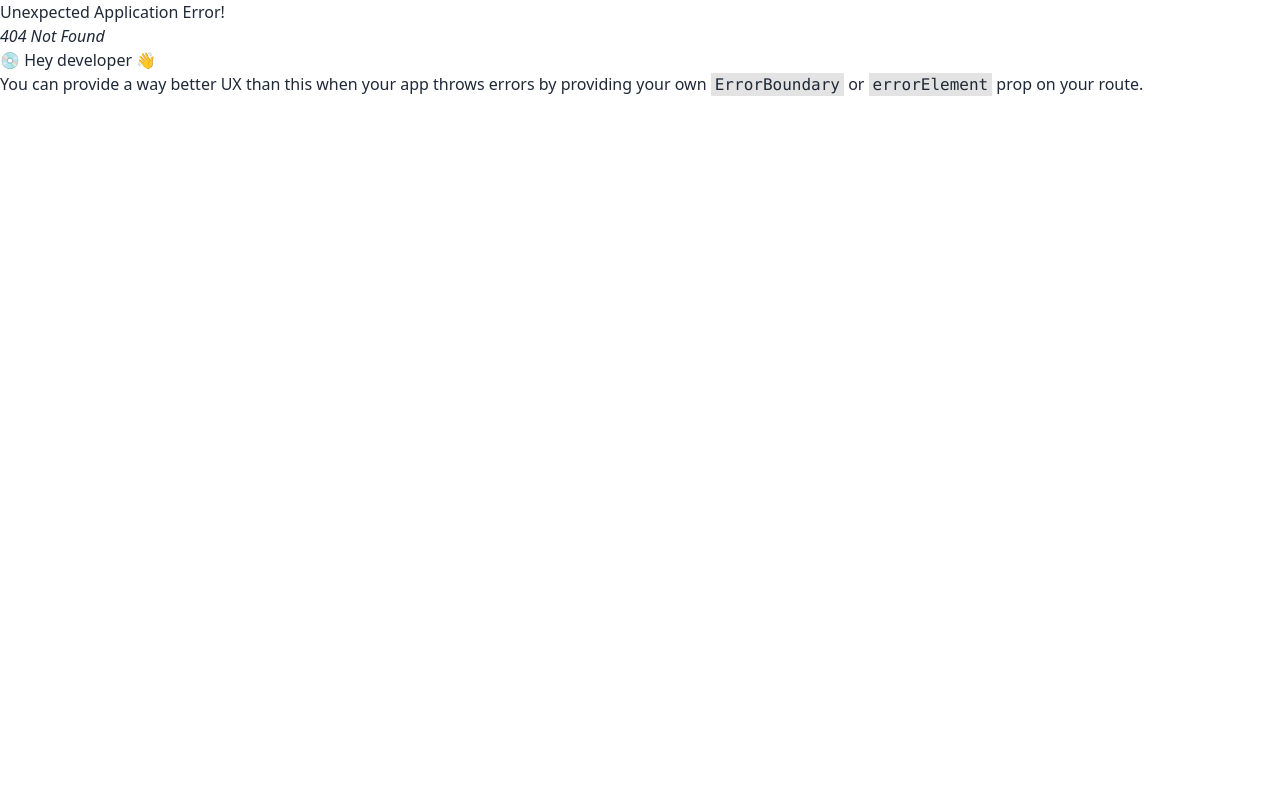
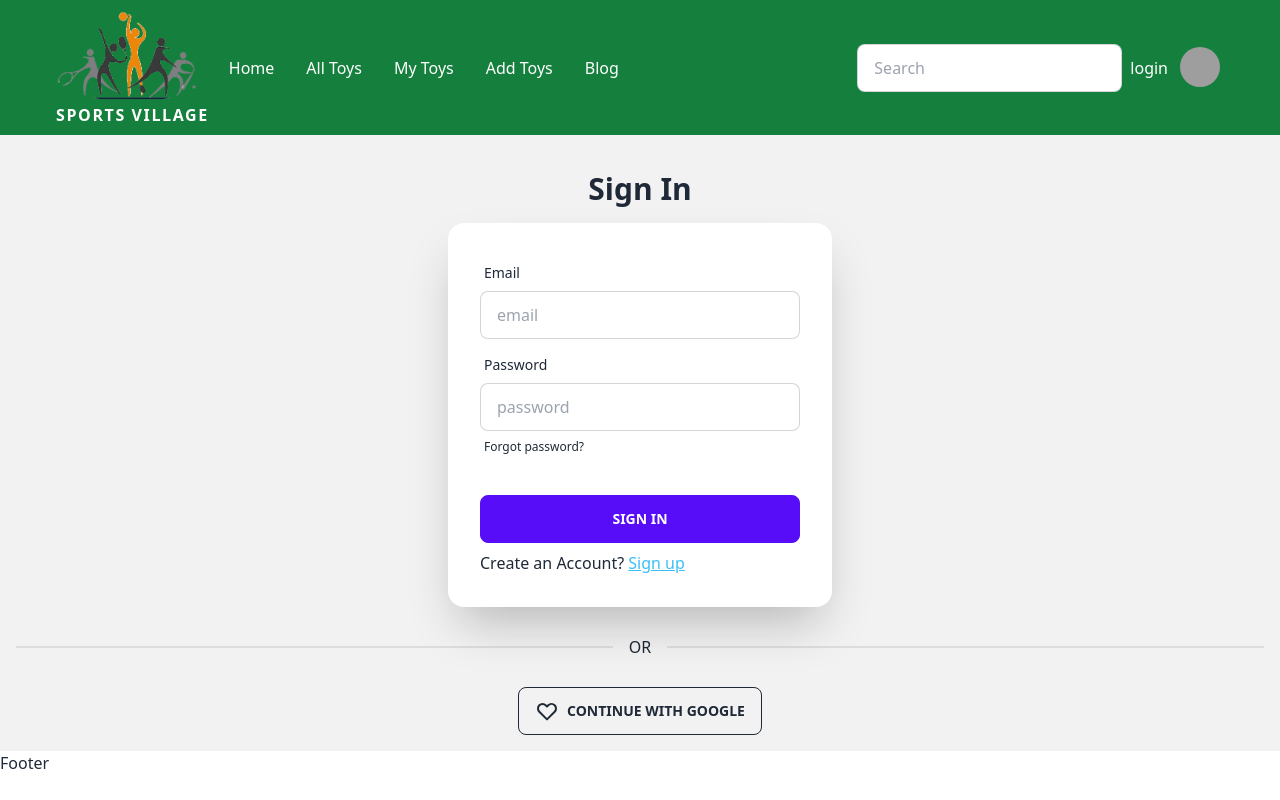
Before and after one commit to delowar-prog/sportsvillage-client, a React (Vite) app: page /login in a window 1280 px wide. Before the commit this address had no page. Built offline with nearby package versions, Linux system fonts and the light colour scheme; no server answers; grey boxes are pictures that could not be loaded.

Commit message:
Login page design done

```diff
--- a/src/main.jsx
+++ b/src/main.jsx
@@ -3,11 +3,14 @@ import ReactDOM from 'react-dom/client'
 import './index.css'
 import { RouterProvider } from "react-router-dom";
 import router from './routes/routes.jsx';
+import AuthProviders from './providers/AuthProviders';
 
 ReactDOM.createRoot(document.getElementById('root')).render(
   <div>
     <React.StrictMode>
-      <RouterProvider router={router} />
+      <AuthProviders>
+        <RouterProvider router={router} />
+      </AuthProviders>
     </React.StrictMode>
   </div>
 )
--- a/src/pages/Home/Category/Category.jsx
+++ b/src/pages/Home/Category/Category.jsx
@@ -1,11 +1,66 @@
 import React from 'react'
-
+import { Tab, Tabs, TabList, TabPanel } from 'react-tabs';
 const Category = () => {
-  return (
-    <div>
-
-    </div>
-  )
+    return (
+        <div className='px-14 bg-current'>
+        <h1 className='text-3xl font-bold text-center text-white uppercase py-8'>Shop by category</h1>
+        <Tabs forceRenderTabPanel defaultIndex={1}>
+        <TabList className="border-b-2 border-indigo-600">
+          <Tab className="btn btn-info btn-outline rounded-none border-0">Cricket</Tab>
+          <Tab className="btn btn-info btn-outline rounded-none border-0">Football</Tab>
+          <Tab className="btn btn-info btn-outline rounded-none border-0">Batmintone</Tab>
+        </TabList>
+        <TabPanel>
+          <Tabs forceRenderTabPanel>
+            <TabList>
+              <Tab>Cricket Bat</Tab>
+              <Tab>Cricket Ball</Tab>
+            </TabList>
+            <TabPanel>
+              <p>Middle child and eldest daughter of Homer and Marge; sister of Bart and Maggie.</p>
+              <img src="https://upload.wikimedia.org/wikipedia/en/thumb/e/ec/Lisa_Simpson.png/200px-Lisa_Simpson.png" alt="Lisa Simpson" />
+            </TabPanel>
+            <TabPanel>
+              <p>Youngest child and daughter of Homer and Marge; sister of Bart and Lisa.</p>
+              <img src="https://upload.wikimedia.org/wikipedia/en/thumb/9/9d/Maggie_Simpson.png/223px-Maggie_Simpson.png" alt="Maggie Simpson" />
+            </TabPanel>
+          </Tabs>
+        </TabPanel>
+        <TabPanel>
+          <Tabs forceRenderTabPanel>
+            <TabList>
+              <Tab>Ball</Tab>
+              <Tab>Shuse</Tab>
+            </TabList>
+            <TabPanel>
+              <p>Protagonist, from the 20th Century. Delivery boy. Many times great-uncle to Professor Hubert Farnsworth. Suitor of Leela.</p>
+              <img src="https://upload.wikimedia.org/wikipedia/en/thumb/2/28/Philip_Fry.png/175px-Philip_Fry.png" alt="Philip J. Fry" />
+            </TabPanel>
+            <TabPanel>
+              <p>Mutant cyclops. Captain of the Planet Express Ship. Love interest of Fry.</p>
+              <img src="https://upload.wikimedia.org/wikipedia/en/thumb/d/d4/Turanga_Leela.png/150px-Turanga_Leela.png" alt="Turanga Leela" />
+            </TabPanel>
+          </Tabs>
+        </TabPanel>
+        <TabPanel>
+          <Tabs forceRenderTabPanel>
+            <TabList>
+              <Tab>Bat</Tab>
+              <Tab>Cork</Tab>
+            </TabList>
+            <TabPanel>
+              <p>Protagonist, from the 20th Century. Delivery boy. Many times great-uncle to Professor Hubert Farnsworth. Suitor of Leela.</p>
+              <img src="https://upload.wikimedia.org/wikipedia/en/thumb/2/28/Philip_Fry.png/175px-Philip_Fry.png" alt="Philip J. Fry" />
+            </TabPanel>
+            <TabPanel>
+              <p>Mutant cyclops. Captain of the Planet Express Ship. Love interest of Fry.</p>
+              <img src="https://upload.wikimedia.org/wikipedia/en/thumb/d/d4/Turanga_Leela.png/150px-Turanga_Leela.png" alt="Turanga Leela" />
+            </TabPanel>
+          </Tabs>
+        </TabPanel>
+      </Tabs>
+        </div>
+    )
 }
 
 export default Category
--- a/src/pages/Home/Home/Home.jsx
+++ b/src/pages/Home/Home/Home.jsx
@@ -1,13 +1,14 @@
 import React from 'react'
 import Banner from '../Banner/Banner'
 import Gallery from '../Gallery/Gallery'
-
+import Category from '../Category/Category'
+import 'react-tabs/style/react-tabs.css';
 const Home = () => {
   return (
     <div>
       <Banner></Banner>
       <Gallery></Gallery>
-
+      <Category></Category>
     </div>
   )
 }
--- /dev/null
+++ b/src/pages/Login/Login.jsx
@@ -0,0 +1,45 @@
+import { Link} from 'react-router-dom'
+
+const Login = () => {
+    return (
+        <div className='flex flex-col'>
+            <div className="bg-base-200">
+                <div className="hero-content flex-col">
+                    <h2 className='text-3xl font-bold mt-5'>Sign In</h2>
+                    <div className="card flex-shrink-0 w-full max-w-sm shadow-2xl bg-base-100">
+                        <form>
+                            <div className="card-body">
+                                <div className="form-control">
+                                    <label className="label">
+                                        <span className="label-text">Email</span>
+                                    </label>
+                                    <input type="text" name="email" placeholder="email" className="input input-bordered" />
+                                </div>
+                                <div className="form-control">
+                                    <label className="label">
+                                        <span className="label-text">Password</span>
+                                    </label>
+                                    <input type="text" name="password" placeholder="password" className="input input-bordered" />
+                                    <label className="label">
+                                        <a href="#" className="label-text-alt link link-hover">Forgot password?</a>
+                                    </label>
+                                </div>
+                                <div className="form-control mt-6">
+                                    <button type="submit" className="btn btn-primary">Sign In</button>
+                                </div>
+                                <p>Create an Account? <Link to="/register" className="link link-info">Sign up</Link></p>
+                            </div>
+                        </form>
+                    </div>
+                    <div className="divider">OR</div>
+                    <button className="btn btn-outline hover:bg-gray-300 hover:text-black gap-2">
+                        <svg xmlns="http://www.w3.org/2000/svg" className="h-6 w-6" fill="none" viewBox="0 0 24 24" stroke="currentColor"><path strokeLinecap="round" strokeLinejoin="round" strokeWidth="2" d="M4.318 6.318a4.5 4.5 0 000 6.364L12 20.364l7.682-7.682a4.5 4.5 0 00-6.364-6.364L12 7.636l-1.318-1.318a4.5 4.5 0 00-6.364 0z" /></svg>
+                        Continue with Google
+                    </button>
+                </div>
+            </div>
+        </div>
+    )
+}
+
+export default Login
--- a/src/providers/AuthProviders.jsx
+++ b/src/providers/AuthProviders.jsx
@@ -4,7 +4,7 @@ import app from '../firebase/firebase.config';
 
 
 export const AuthContext=createContext(null)
-const AuthProviders = () => {
+const AuthProviders = ({children}) => {
   const [user, setUser]=useState(null)
     const [loading, setLoading]=useState(true)
     const auth=getAuth(app)
--- a/src/routes/Routes.jsx
+++ b/src/routes/Routes.jsx
@@ -2,6 +2,7 @@
 import {createBrowserRouter} from "react-router-dom";
 import MainLayout from "../layouts/MainLayout";
 import Home from "../pages/Home/Home/Home";
+import Login from "../pages/Login/Login";
 
   const router = createBrowserRouter([
     {
@@ -11,6 +12,10 @@ import Home from "../pages/Home/Home/Home";
         {
             path:'/',
             element:<Home></Home>
+        },
+        {
+          path:'/login',
+          element:<Login></Login>
         }
       ]
     },
--- a/src/shared/Header/Header.jsx
+++ b/src/shared/Header/Header.jsx
@@ -1,5 +1,6 @@
 import React from 'react'
 import Logo from '../../assets/logo.png'
+import { Link } from 'react-router-dom'
 const Header = () => {
   return (
     <div>
@@ -44,6 +45,9 @@ const Header = () => {
           <div className="form-control">
             <input type="text" placeholder="Search" className="input input-bordered" />
           </div>
+          <div>
+            <Link to='/login' className='text-white'>login</Link>
+          </div>
           <div className="dropdown dropdown-end">
             <label tabIndex={0} className="btn btn-ghost btn-circle avatar">
               <div className="w-10 rounded-full">
```
